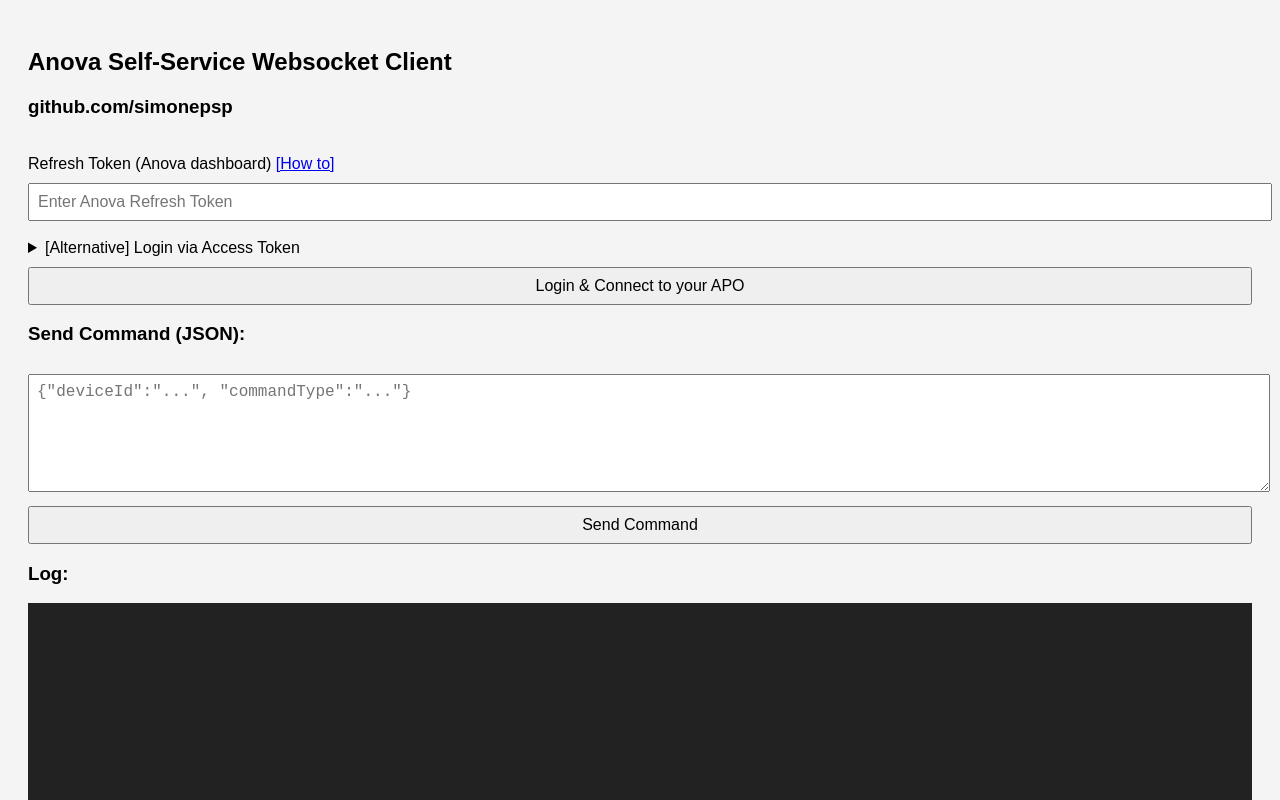
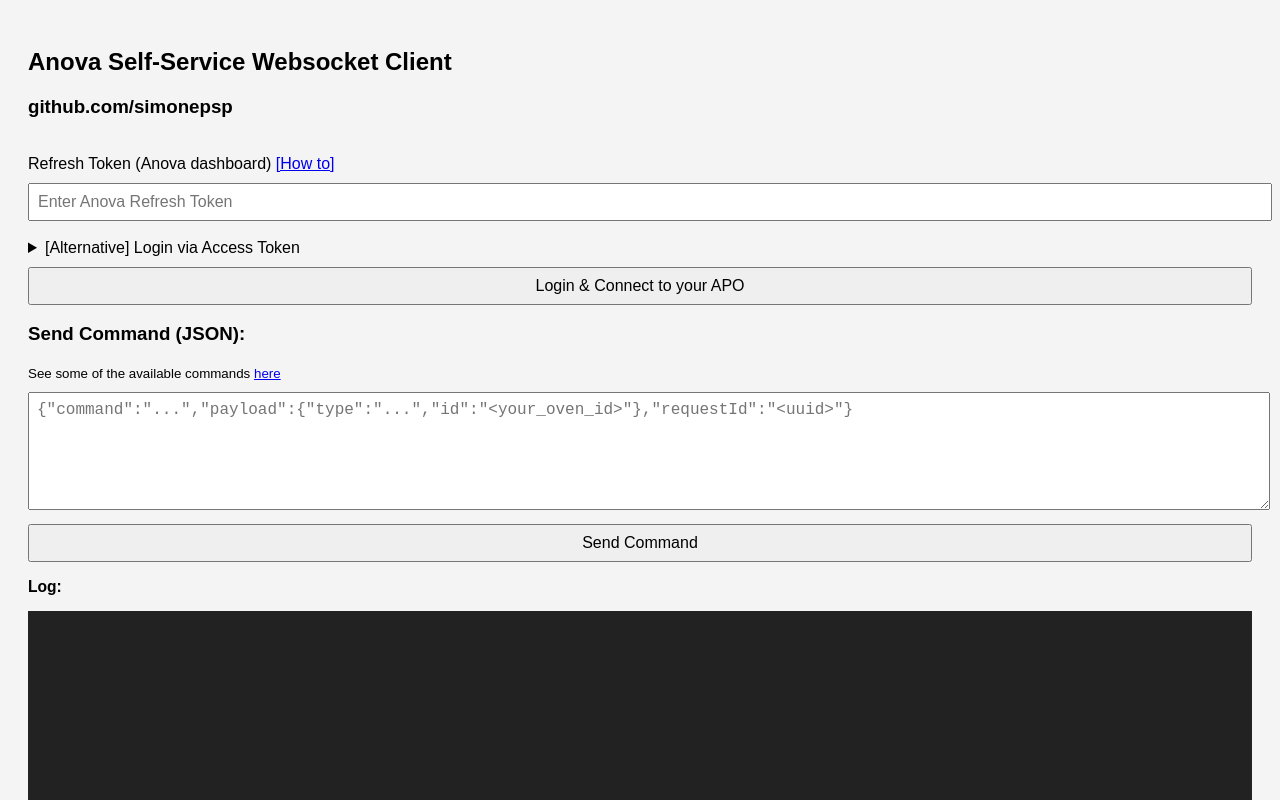
Before and after one commit to simonepsp/anova-wss-apo, a plain HTML site: page index.html in a window 1280 px wide. Shown: the top 800 px of the page. Drawn offline with Linux system fonts and the light colour scheme.

Commit message:
link to API commands list

```diff
--- a/index.html
+++ b/index.html
@@ -26,7 +26,8 @@
   <button id="loginBtn">Login & Connect to your APO</button>
 
   <h3>Send Command (JSON):</h3>
-  <textarea id="commandInput" placeholder='{"deviceId":"...", "commandType":"..."}'></textarea>
+  <small>See some of the available commands <a href="https://github.com/bogd/anova-oven-api/tree/main/docs/oven" target="_blank">here</a>
+  <textarea id="commandInput" placeholder='{"command":"...","payload":{"type":"...","id":"<your_oven_id>"},"requestId":"<uuid>"}'></textarea>
   <button id="sendBtn">Send Command</button>
 
   <button id="updateBtn"></button>
```
